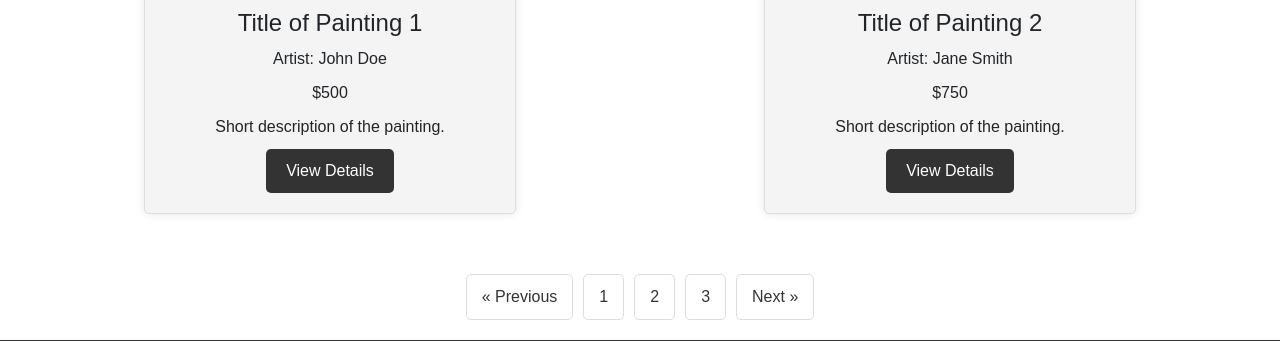
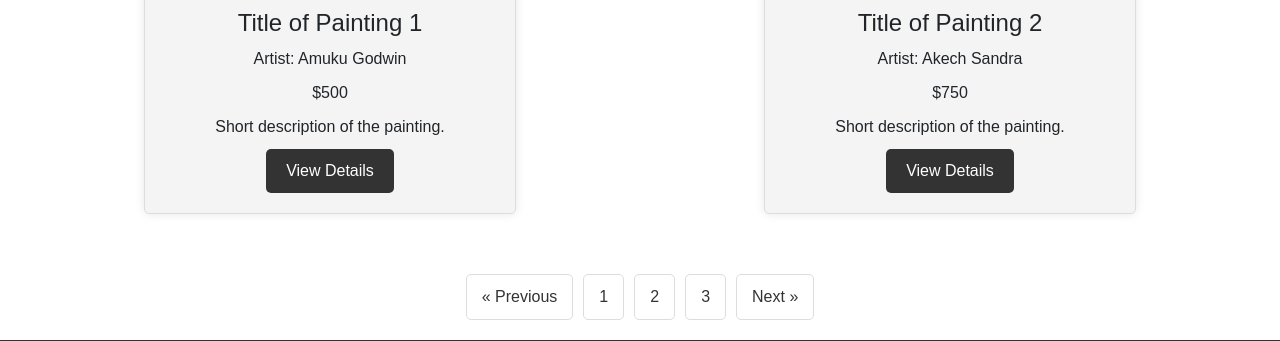
Before and after one commit to Akech-sandra/big_art, a Django app: page /painting/ in a window 1280 px wide. Shown: the part 494-835 px from the top of the page. Run offline with Django 5.2, Linux system fonts and the light colour scheme; some libraries are stand-ins or nearby versions.

Commit message:
change artist names

```diff
--- a/art/bigArt/templates/bigArt/painting.html
+++ b/art/bigArt/templates/bigArt/painting.html
@@ -129,16 +129,11 @@
 <main>
     <div class="filter-search">
         <input type="text" placeholder="Search paintings...">
-        <select>
-            <option value="all">All Categories</option>
-            <option value="abstract">Abstract</option>
-            <option value="landscape">Landscape</option>
-            <option value="portrait">Portrait</option>
-        </select>
+
         <select>
             <option value="all">All Artists</option>
-            <option value="artist1">Artist 1</option>
-            <option value="artist2">Artist 2</option>
+            <option value="artist1">Amuku Godwin</option>
+            <option value="artist2">Akech Sandra</option>
         </select>
         <select>
             <option value="all">All Prices</option>
@@ -151,7 +146,7 @@
         <div class="painting-card">
             <img src="painting1.jpg" alt="Painting 1">
             <h2>Title of Painting 1</h2>
-            <p>Artist: John Doe</p>
+            <p>Artist: Amuku Godwin</p>
             <p>$500</p>
             <p>Short description of the painting.</p>
             <button>View Details</button>
@@ -159,7 +154,7 @@
         <div class="painting-card">
             <img src="painting2.jpg" alt="Painting 2">
             <h2>Title of Painting 2</h2>
-            <p>Artist: Jane Smith</p>
+            <p>Artist: Akech Sandra</p>
             <p>$750</p>
             <p>Short description of the painting.</p>
             <button>View Details</button>
```
